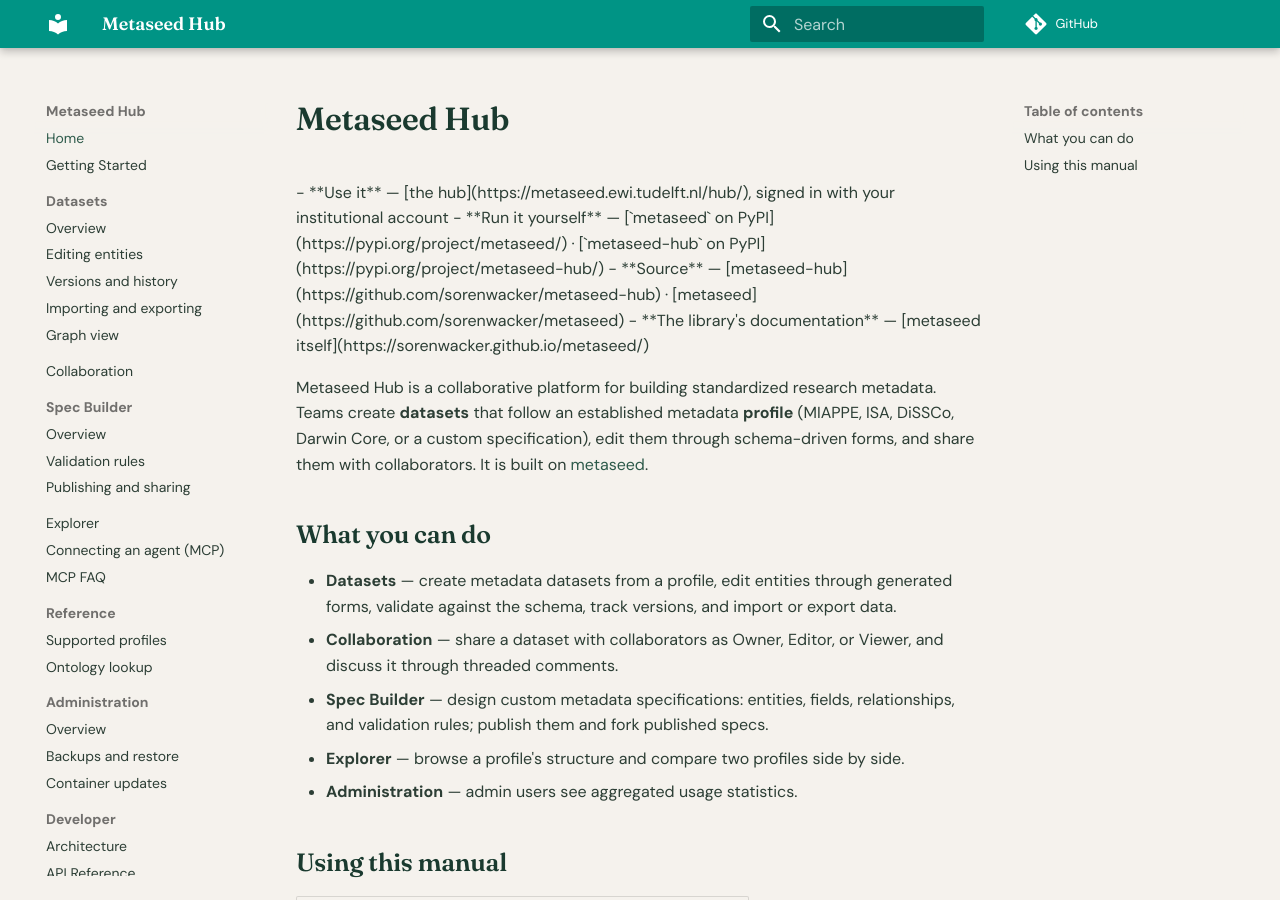
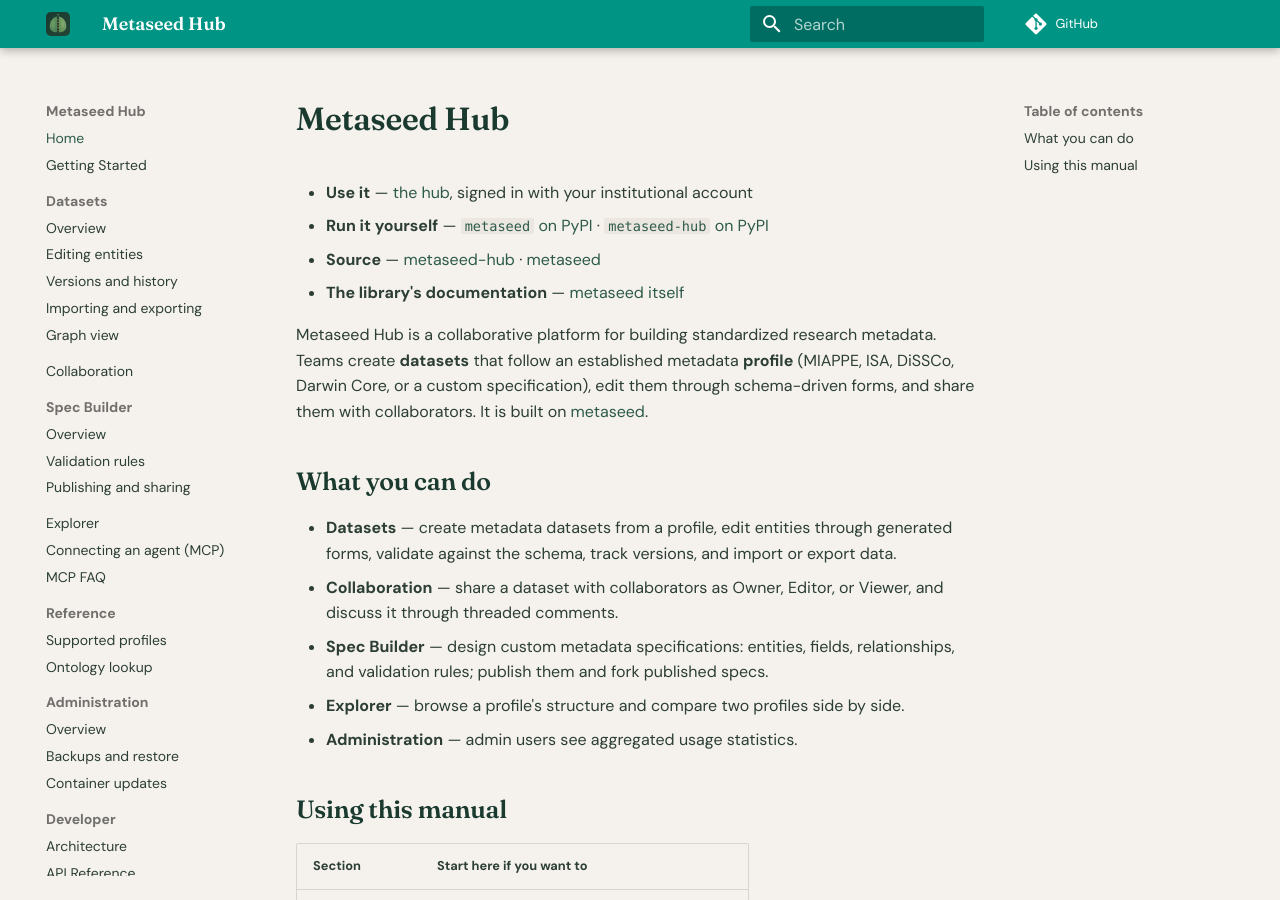
Before and after one commit to sorenwacker/metaseed-hub, an MkDocs documentation site: the page built from docs/index.md, in a window 1280 px wide and 900 px high. Built offline with MkDocs 1.6.1 and Material for MkDocs 9.7.7, drawn with Linux system fonts in a browser that asks for light colours; comment, search, counter and statistics services are not loaded.

Commit message:
give the docs the metaseed icon and a list that renders without an extension we do not enable

```diff
--- a/docs/index.md
+++ b/docs/index.md
@@ -1,13 +1,9 @@
 # Metaseed Hub
-
-<div class="grid cards" markdown>
 
 - **Use it** — [the hub](https://metaseed.ewi.tudelft.nl/hub/), signed in with your institutional account
 - **Run it yourself** — [`metaseed` on PyPI](https://pypi.org/project/metaseed/) · [`metaseed-hub` on PyPI](https://pypi.org/project/metaseed-hub/)
 - **Source** — [metaseed-hub](https://github.com/sorenwacker/metaseed-hub) · [metaseed](https://github.com/sorenwacker/metaseed)
 - **The library's documentation** — [metaseed itself](https://sorenwacker.github.io/metaseed/)
-
-</div>
 
 
 Metaseed Hub is a collaborative platform for building standardized research metadata. Teams create **datasets** that follow an established metadata **profile** (MIAPPE, ISA, DiSSCo, Darwin Core, or a custom specification), edit them through schema-driven forms, and share them with collaborators. It is built on [metaseed](https://github.com/sorenwacker/metaseed).
--- a/mkdocs.yml
+++ b/mkdocs.yml
@@ -9,6 +9,8 @@
 
 theme:
   name: material
+  logo: images/metaseed-icon.svg
+  favicon: images/metaseed-icon.svg
   # The typefaces are served from this site, so Google's copies are not
   # fetched: no third party sees a reader, and the docs match the application.
   font: false
```
Also changed, not shown: docs/images/metaseed-icon.svg (added).
